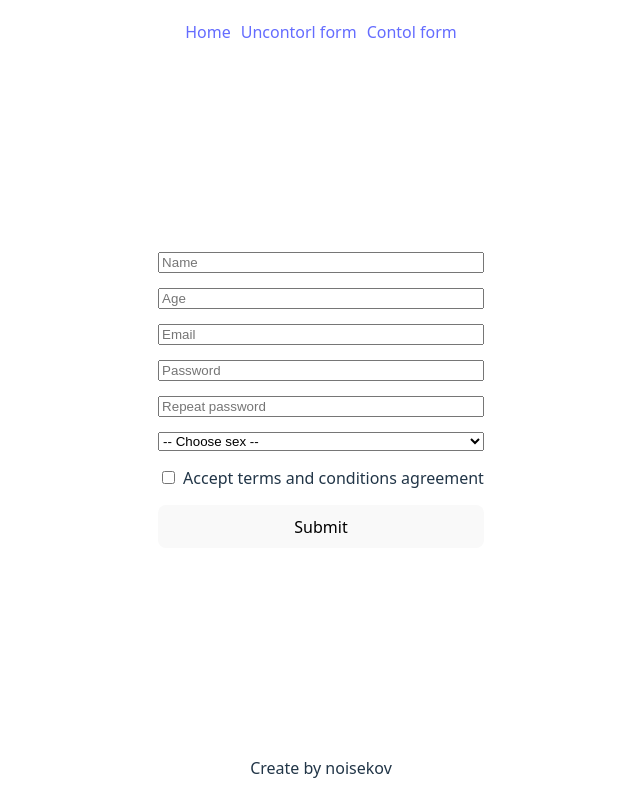
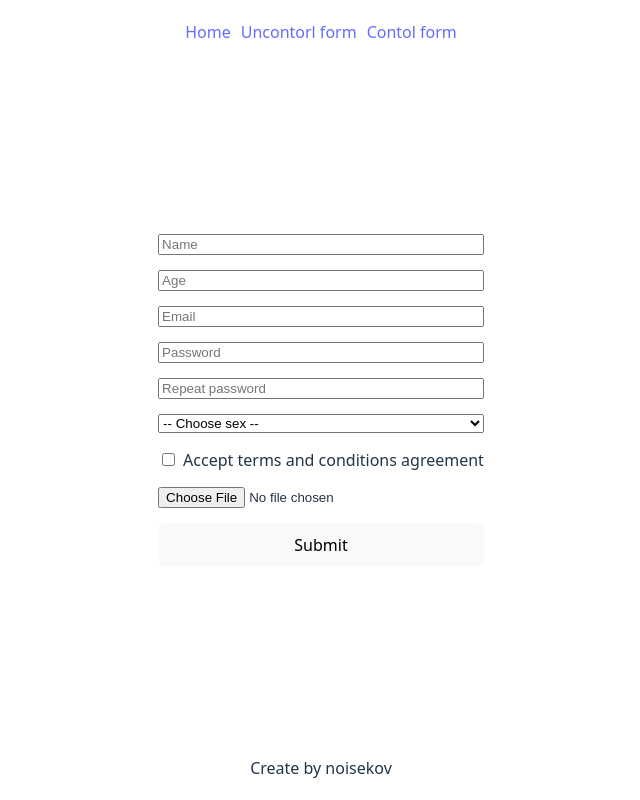
Before and after one commit to noisekov/reactForms, a React (Vite) app: page /reactForms/form-contorl in a window 1280 px wide. Shown: the whole page, without its empty margins (319-959 px from the left). Built offline with nearby package versions, Linux system fonts and the light colour scheme.

Commit message:
feat: add image correct name

```diff
--- a/src/page/FormControl/FormControl.tsx
+++ b/src/page/FormControl/FormControl.tsx
@@ -18,11 +18,16 @@ interface IFormData {
   image: string;
 }
 
+const FILE_SIZE_LIMIT = 1024 * 1024; // 1MB
+
 const formValidation = z
   .object({
-    name: z.string().refine((val) => val[0] === val[0].toUpperCase(), {
-      message: `First letter must be uppercased`,
-    }),
+    name: z
+      .string()
+      .min(1, { message: 'Name is required' })
+      .refine((val) => val[0] === val[0]?.toUpperCase(), {
+        message: `First letter must be uppercased`,
+      }),
     age: z.preprocess(
       (val) => +z.string().parse(val),
       z.number().positive('No negative values')
@@ -47,7 +52,17 @@ const formValidation = z
     terms: z.boolean().refine((val) => val === true, {
       message: `Accept terms`,
     }),
-    // image: z.string().email({ message: 'Invalid email address' }),
+    image: z
+      .instanceof(FileList)
+      .refine((files) => files.length > 0, {
+        message: 'No files selected',
+      })
+      .refine(([file]) => ['image/png', 'image/jpeg'].includes(file?.type), {
+        message: 'Invalid image file type',
+      })
+      .refine(([file]) => file?.size <= FILE_SIZE_LIMIT, {
+        message: 'File size should not exceed 1MB',
+      }),
     // country: z.string().email({ message: 'Invalid email address' }),
   })
   .refine((data) => data.password === data.repeatPassword, {
@@ -98,6 +113,8 @@ export default function FormControl() {
         Accept terms and conditions agreement
       </label>
       <output className={styles.error}>{errors.terms?.message}</output>
+      <input {...register('image')} type="file" />
+      <output className={styles.error}>{errors.image?.message}</output>
 
       <button name="submit" type="submit">
         Submit
@@ -105,13 +122,6 @@ export default function FormControl() {
 
       {/*
 
-      <label className={styles.label}>
-        <input type="checkbox" name="terms" />
-        Accept terms and conditions agreement
-      </label>
-      <output className={styles.error} name="err-terms"></output>
-      <input name="image" type="file" />
-      <output className={styles.error} name="err-image"></output>
       <label className={styles.label}>
         <input type="text" name="country" list="countries" />
         Country
--- a/src/page/FormUncontrol/FormUncontrol.tsx
+++ b/src/page/FormUncontrol/FormUncontrol.tsx
@@ -36,9 +36,12 @@ const FormUncontrol = () => {
 
   const formValidation = z
     .object({
-      name: z.string().refine((val) => val[0] === val[0].toUpperCase(), {
-        message: `First letter must be uppercased`,
-      }),
+      name: z
+        .string()
+        .min(1, { message: 'Name is required' })
+        .refine((val) => val[0] === val[0]?.toUpperCase(), {
+          message: `First letter must be uppercased`,
+        }),
       age: z.preprocess(
         (val) => +z.string().parse(val),
         z.number().positive('No negative values')
@@ -63,7 +66,6 @@ const FormUncontrol = () => {
       terms: z.boolean().refine((val) => val === true, {
         message: `Accept terms`,
       }),
-      // image: z.string().email({ message: 'Invalid email address' }),
       // country: z.string().email({ message: 'Invalid email address' }),
     })
     .refine((data) => data.password === data.repeatPassword, {
```
